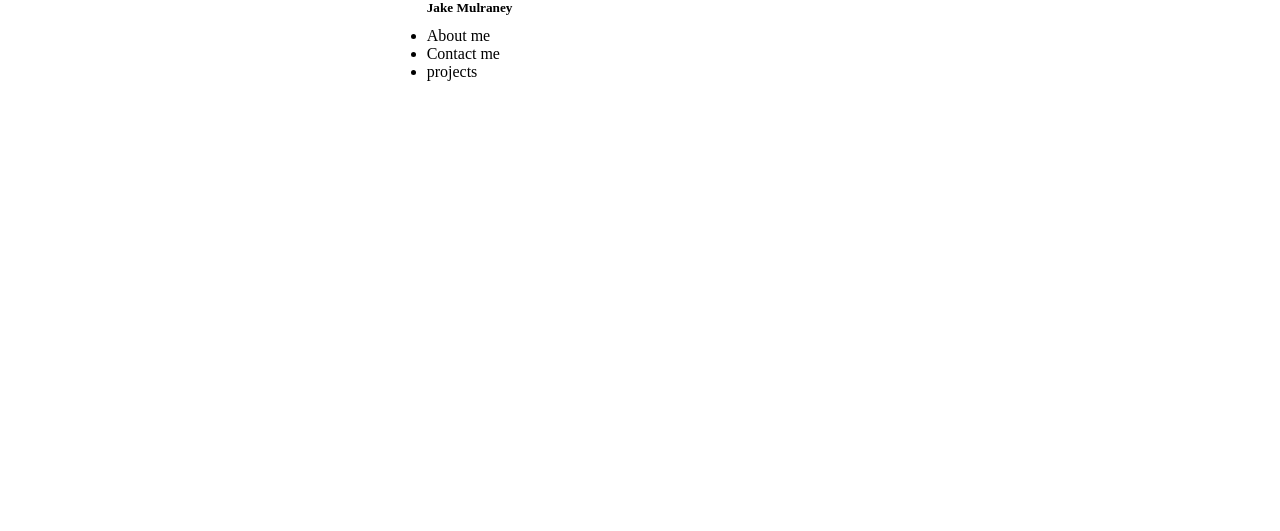
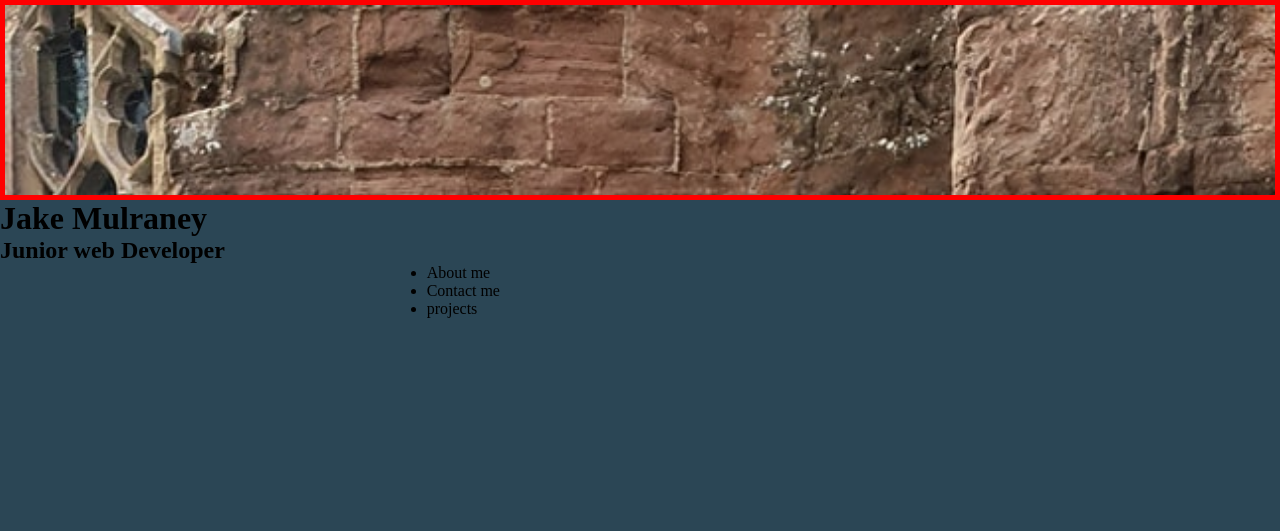
Before and after one commit to JakeM1993/JakeM-Portfolio, a plain HTML site: page homepage.html in a window 1280 px wide. Drawn offline with Linux system fonts and the light colour scheme.

Commit message:
added profile pic img

```diff
--- a/homepage.html
+++ b/homepage.html
@@ -9,19 +9,21 @@
 </head>
 <body>
 
-    <div class="titleCard">
-    <header>
-        <h5>Jake Mulraney</h5>
+    <header class="titleCard">
+        <div class="profilePic"><img class="profilePic--img" src="./assets/Profile pic Portfolio.jpg" alt="picofme">
+        </div>
+
+        <h1>Jake Mulraney</h1>
+        <h2>Junior web Developer</h2>
     </header>
-    </div>
 
 
     <div class="navBar">
     <nav>
         <ul>
-            <li>About me</li>
-            <li>Contact me</li>
-            <li>projects</li>
+            <li class="navBar--aboutMe">About me</li>
+            <li class="navBar--contactMe">Contact me</li>
+            <li class="navBar--projects">projects</li>
         </ul>
     </nav>
     </div>
--- a/scss/main.scss
+++ b/scss/main.scss
@@ -1,19 +1,34 @@
+$color-primary: #2B4655;
+
 * {
     padding: 0px;
     margin: 0px;
     box-sizing: border-box;
+    background-color: $color-primary;
 }
+
 
 body {
     display: grid;
-    grid-template-columns: 1fr 2fr ;
-    grid-template-rows: 1fr 2fr;
+    grid-template-columns: 1fr 1fr 1fr;
+    grid-template-rows: 1fr 1fr 1fr 1fr;
 }
 
 .titleCard {
-   grid-column: 2 / 3;
+   grid-column: 1/4;
 }
 
 .navBar {
     grid-column: 2/3;
 }
+
+.profilePic {
+    height: 25vh;
+    border: 5px red solid;
+    overflow: hidden;
+
+}
+
+.profilePic--img {
+    width: 100%;
+}
```
Also changed, not shown: assets/Profile pic Portfolio.jpg (added), scss/main.css.
